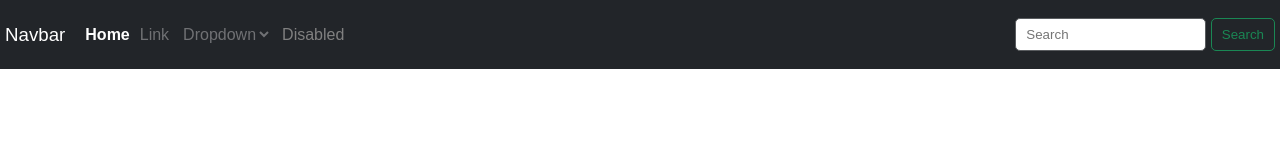
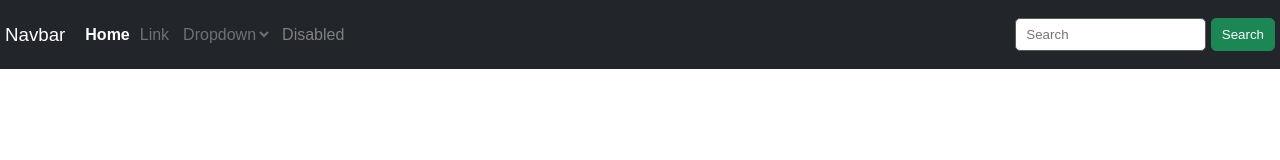
Before and after one commit to CamiRosee/EjerciciosCSS, a plain HTML site: page Nav/Navbar.html in a window 1280 px wide. In both pictures the pointer is over the button "Search". Drawn offline with Linux system fonts and the light colour scheme.

Commit message:
Added hover effect

```diff
--- a/Nav/style.css
+++ b/Nav/style.css
@@ -78,3 +78,8 @@ button{
     padding-left: 10px;
     padding-right: 10px;
 }
+
+button:hover{
+    background-color: #1a8754;
+    color: white;
+}
```
